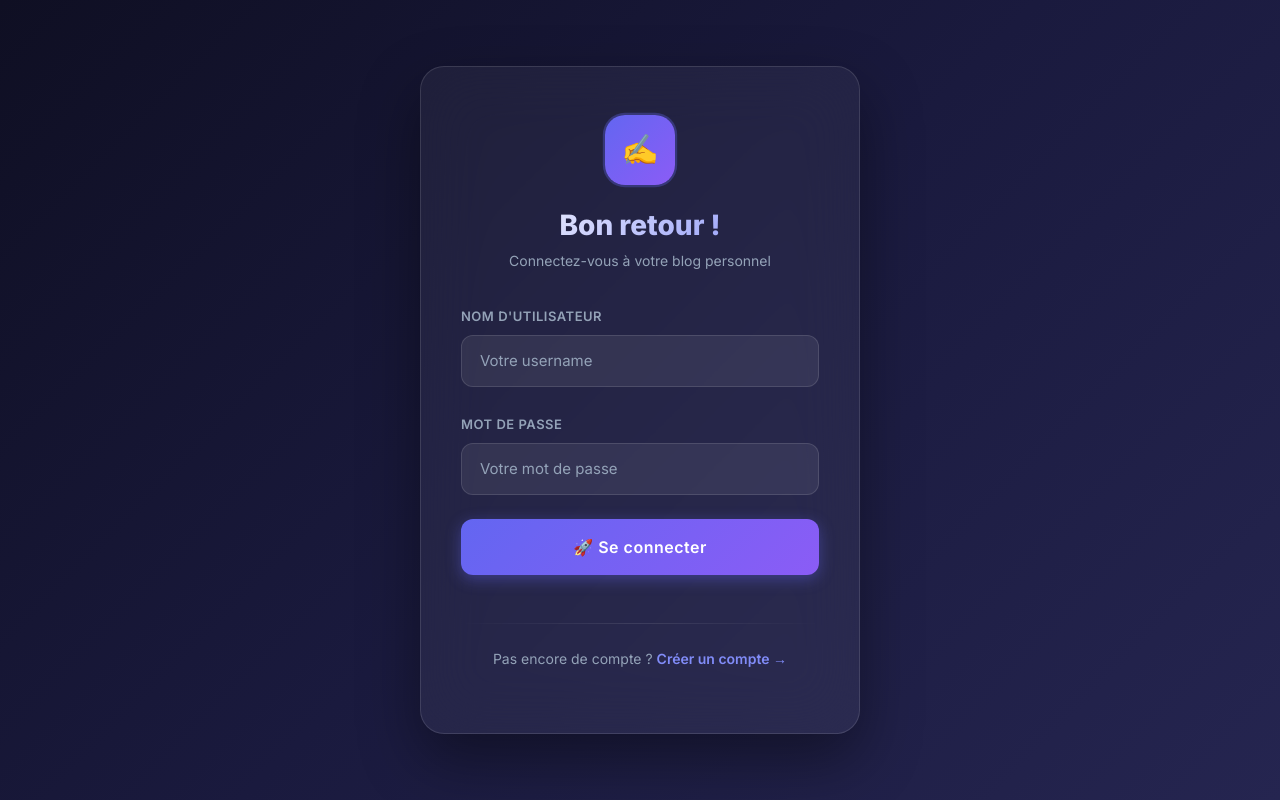
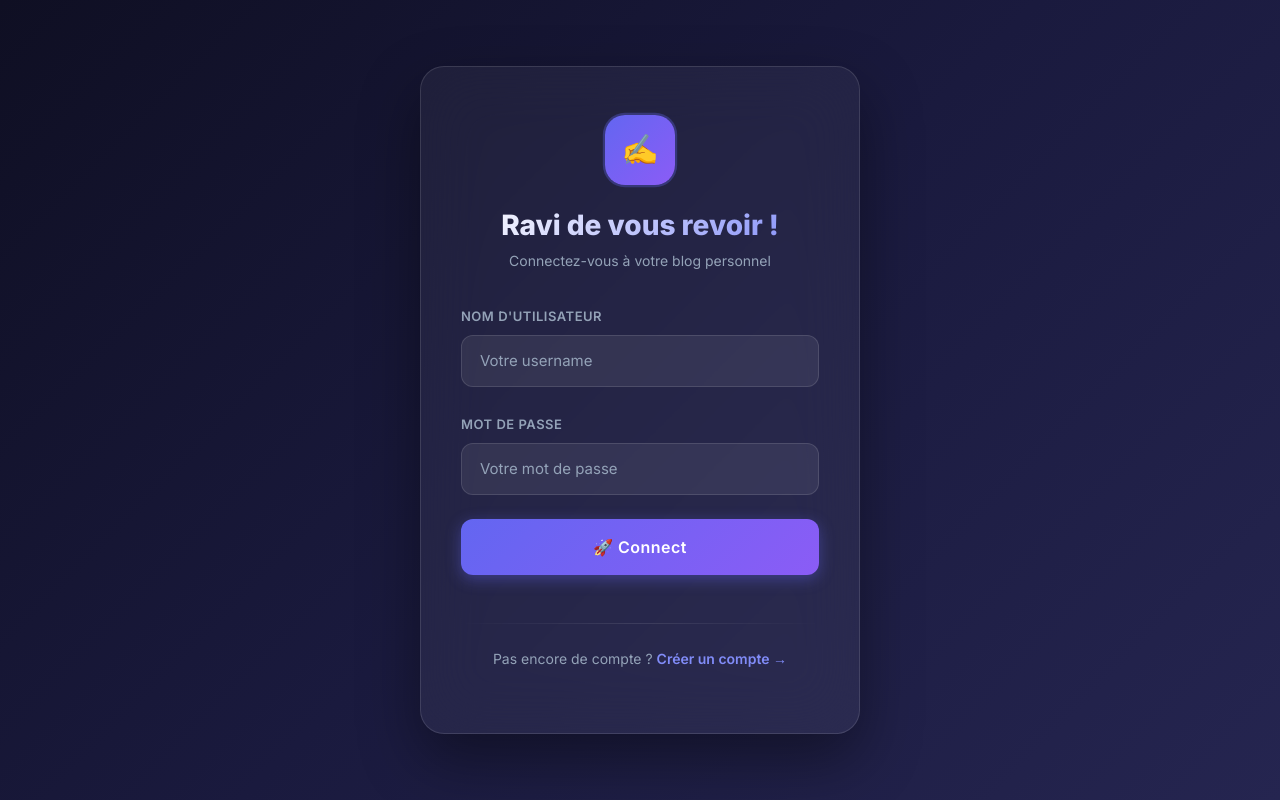
Before and after one commit to MOURTALLAGUEYE/blog-personnel, a React app in the folder frontend/: page / in a window 1280 px wide. Built offline with nearby package versions, Linux system fonts and the light colour scheme; the HTML template or start-up script is replaced by a standard one.

Commit message:
feat: Blog Personnel DSIA ISI 2024 - Version finale complète

```diff
--- a/frontend/src/pages/Login.jsx
+++ b/frontend/src/pages/Login.jsx
@@ -30,7 +30,7 @@ export default function Login() {
     <div className="auth-bg">
       <div className="auth-card">
         <div className="auth-logo">✍️</div>
-        <h1 className="auth-title">Bon retour !</h1>
+        <h1 className="auth-title">Ravi de vous revoir !</h1>
         <p className="auth-subtitle">Connectez-vous à votre blog personnel</p>
 
         {erreur && <div className="alert-glass mb-4">⚠️ {erreur}</div>}
@@ -62,7 +62,7 @@ export default function Login() {
             type="submit"
             className="btn btn-gradient w-100 py-3 mb-4"
             disabled={loading}>
-            {loading ? '⏳ Connexion...' : '🚀 Se connecter'}
+            {loading ? '⏳ Connexion...' : '🚀 Connect'}
           </button>
         </form>
 
```
